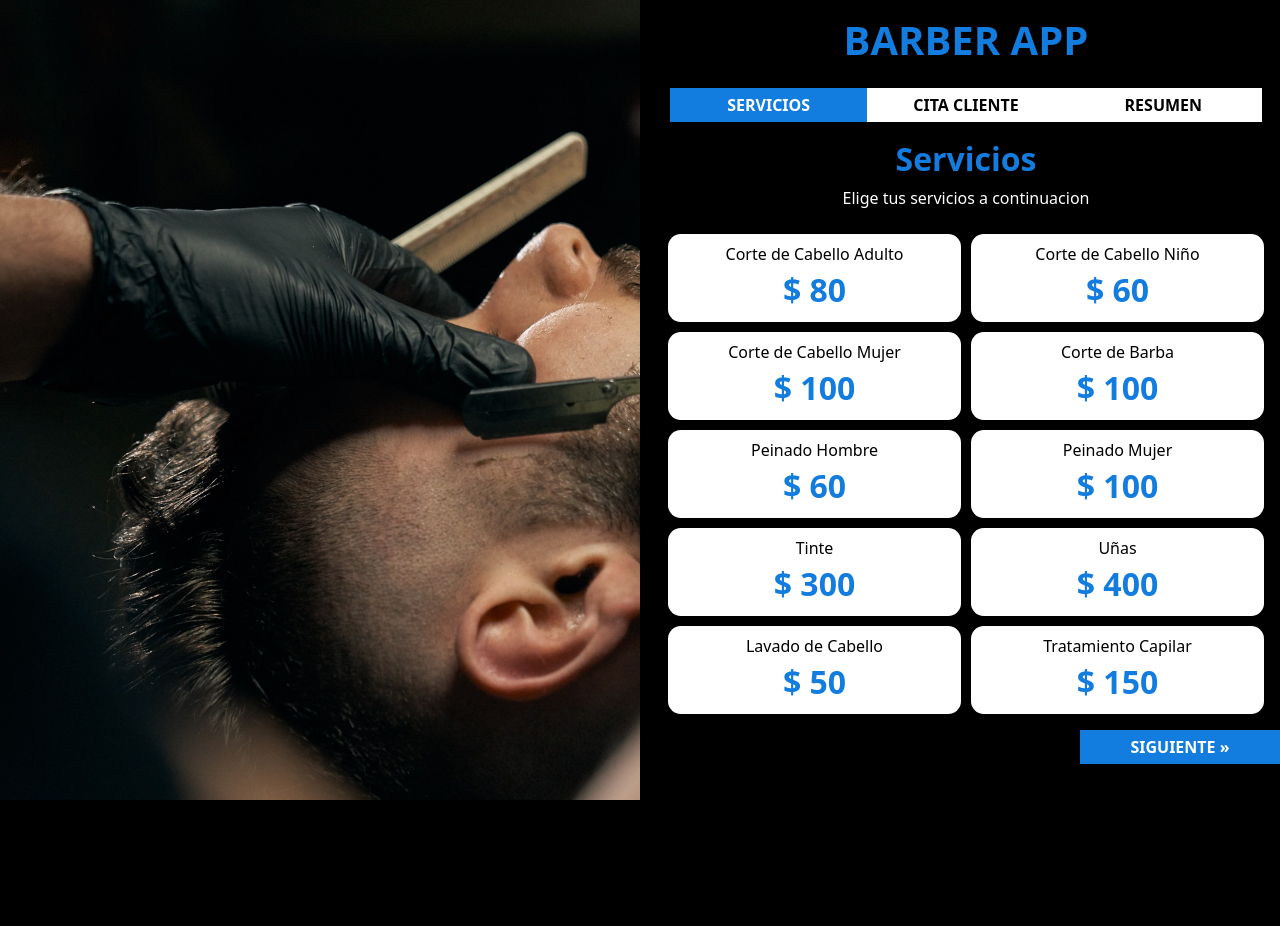
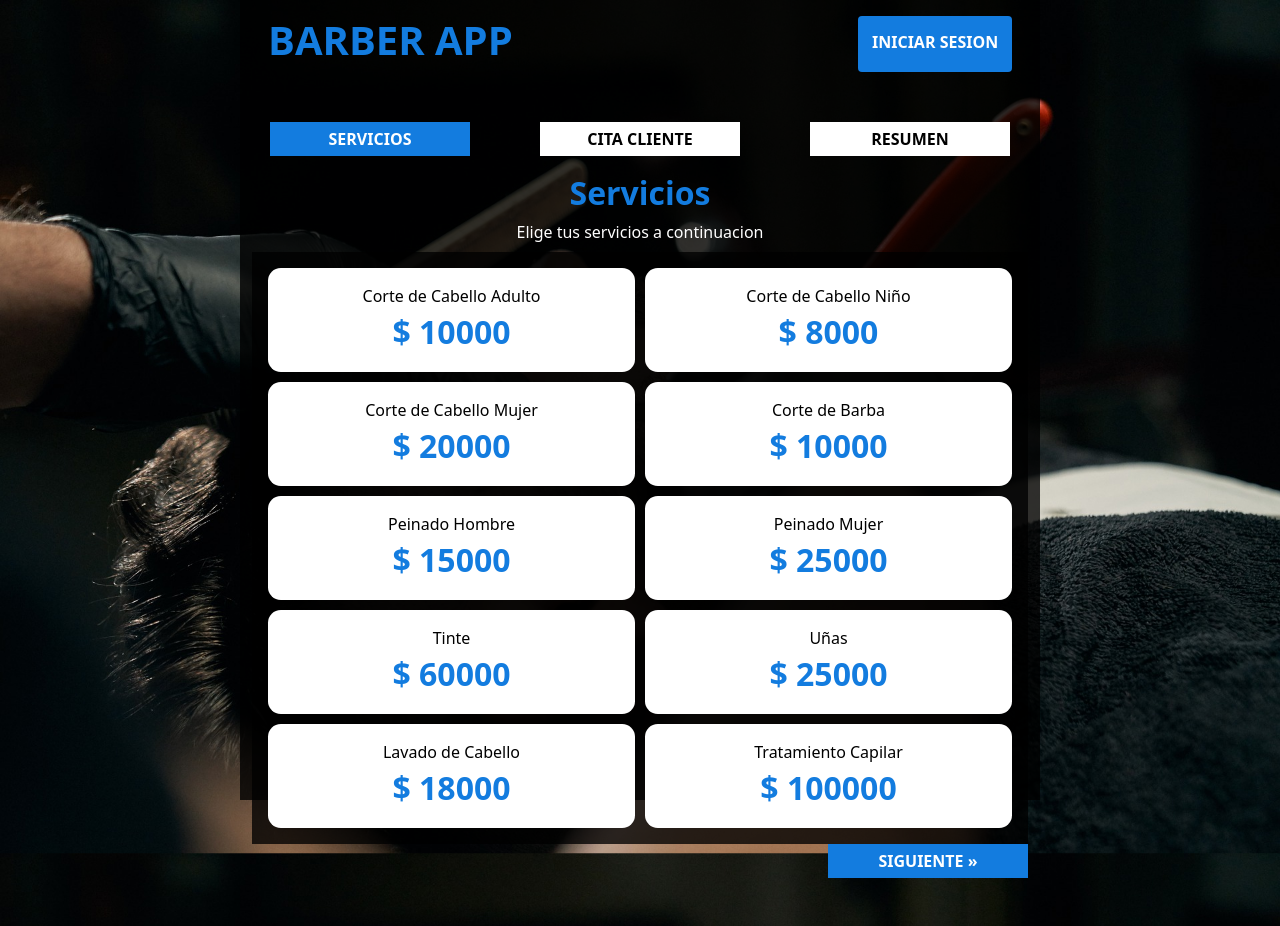
Before and after one commit to juan-beltranos/Barber-App, a plain HTML site: page index.html in a window 1280 px wide. Before the commit the page ends 800 px from the top, so only its background shows below. Drawn offline with nearby package versions, Linux system fonts and the light colour scheme.

Commit message:
Frontend terminado

```diff
--- a/index.html
+++ b/index.html
@@ -1,5 +1,5 @@
 <!DOCTYPE html>
-<html lang="en">
+<html lang="es">
   <head>
     <meta charset="UTF-8" />
     <meta name="viewport" content="width=device-width, initial-scale=1.0" />
@@ -17,13 +17,12 @@
     <link rel="stylesheet" href="./src/css/style.css" />
   </head>
 
-  <body>
-    <div class="row imagen">
-      <div class="contenedor-estetica col-md-6"></div>
-
-      <div class="app col-md-6">
-        <header class="header">
+  <body class="imagen">
+    <div class="row">
+      <div class="app">
+        <header class="header d-flex justify-content-between">
           <h1>BARBER APP</h1>
+          <a href="login.html" class="btn btn-login">Iniciar Sesion</a>
         </header>
         <nav class="tabs">
           <button type="button" data-paso="1">Servicios</button>
@@ -39,9 +38,9 @@
         </div>
 
         <div id="paso-2" class="seccion">
-          <h2>Tus datos y cita</h2>
-          <p>Coloca tus datos y fecha de tu cita</p>
-          <form class="formulario">
+          <h2 class="py-2">Tus datos y cita</h2>
+          <p class="mb-2">Coloca tus datos y fecha de tu cita</p>
+          <form class="formulario py-3">
             <div class="campo">
               <label for="nombre">Nombre</label>
               <input type="text" placeholder="Tu nombre" id="nombre" />
@@ -64,6 +63,7 @@
           <button id="anterior">&laquo; Anterior</button>
           <button id="siguiente">Siguiente &raquo;</button>
         </div>
+        <br />
       </div>
     </div>
 
--- a/servicios.json
+++ b/servicios.json
@@ -3,52 +3,52 @@
         {
             "id": 1,
             "nombre": "Corte de Cabello Adulto",
-            "precio": 80
+            "precio": 10000
         },
         {
             "id": 2,
             "nombre": "Corte de Cabello Niño",
-            "precio": 60
+            "precio": 8000
         },
         {
             "id": 3,
             "nombre": "Corte de Cabello Mujer",
-            "precio": 100
+            "precio": 20000
         },
         {
             "id": 4,
             "nombre": "Corte de Barba",
-            "precio": 100
+            "precio": 10000
         },
         {
             "id": 5,
             "nombre": "Peinado Hombre",
-            "precio": 60
+            "precio": 15000
         },
         {
             "id": 6,
             "nombre": "Peinado Mujer",
-            "precio": 100
+            "precio": 25000
         },
         {
             "id": 7,
             "nombre": "Tinte",
-            "precio": 300
+            "precio": 60000
         },
         {
             "id": 8,
             "nombre": "Uñas",
-            "precio": 400
+            "precio": 25000
         },
         {
             "id": 9,
             "nombre": "Lavado de Cabello",
-            "precio": 50
+            "precio": 18000
         },
         {
             "id": 10,
             "nombre" : "Tratamiento Capilar",
-            "precio": 150
+            "precio": 100000
         }
     ]
 }
--- /dev/null
+++ b/src/css/admin.css
@@ -0,0 +1,71 @@
+/*Globales*/
+h1,
+h2,
+h3 {
+  color: rgb(19, 124, 223);
+  font-weight: bold;
+  text-align: center;
+}
+p {
+  color: white;
+  text-align: center;
+  margin: 0;
+}
+.btn-login {
+  background-color: rgb(19, 124, 223);
+  padding: 0.8rem;
+  color: white;
+  text-decoration: none;
+  font-size: 1rem;
+  font-weight: bold;
+  text-transform: uppercase;
+  border: none;
+}
+.btn-login:hover {
+  background-color: rgb(30, 99, 163);
+  color: white;
+}
+
+/*Pagina princiapal*/
+.imagen {
+  background-image: url(../img/1.jpg);
+  background-size: cover;
+  background-position: center center;
+  background-repeat: no-repeat;
+  background-attachment: fixed;
+}
+.app {
+  background-color: rgba(0, 0, 0, 0.781);
+  margin: auto;
+  margin-top: 50%;
+  width: 70vh;
+}
+
+@media (min-width: 760px) {
+  .app {
+    background-color: rgba(0, 0, 0, 0.781);
+    margin: auto;
+    margin-top: 5rem;
+    padding-top: 1rem;
+    width: 100vh;
+  }
+}
+/*TABLE*/
+
+th,
+td {
+  color: white;
+}
+tr {
+  text-align: center;
+}
+.btn-eliminar {
+  background-color: rgb(194, 0, 0);
+  color: white;
+  font-weight: bold;
+  padding: 0.8rem;
+  border: none;
+}
+.btn-eliminar:hover {
+  background-color: rgb(141, 6, 6);
+}
--- /dev/null
+++ b/src/css/login.css
@@ -0,0 +1,64 @@
+/*Globales*/
+h1,
+h2,
+h3 {
+  color: rgb(19, 124, 223);
+  font-weight: bold;
+  text-align: center;
+}
+p {
+  color: white;
+  text-align: center;
+  margin: 0;
+}
+
+/*Login*/
+.btn-login {
+  background-color: rgb(19, 124, 223);
+  padding: 0.8rem;
+  color: white;
+  text-decoration: none;
+  font-size: 1rem;
+  font-weight: bold;
+  text-transform: uppercase;
+  border: none;
+}
+.btn-login:hover {
+  background-color: rgb(30, 99, 163);
+  color: white;
+}
+
+/*Pagina princiapal*/
+.imagen {
+  background-image: url(../img/1.jpg);
+  background-size: cover;
+  background-position: center center;
+  background-repeat: no-repeat;
+  background-attachment: fixed;
+}
+.app {
+  background-color: rgba(0, 0, 0, 0.781);
+  margin: auto;
+  margin-top: 50%;
+}
+
+@media (min-width: 760px) {
+  .app {
+    background-color: rgba(0, 0, 0, 0.781);
+    margin: auto;
+    margin-top: 10rem;
+    padding-top: 1rem;
+    width: 100vh;
+  }
+}
+.alerta {
+  padding: 1rem;
+  text-align: center;
+  color: white;
+  width: 100%;
+  display: block;
+  margin-bottom: 1rem;
+}
+.error {
+  background-color: rgb(194, 0, 0);
+}
--- a/src/css/style.css
+++ b/src/css/style.css
@@ -26,26 +26,49 @@ button {
 }
 button:hover {
   cursor: pointer;
+  background-color: rgb(19, 124, 223);
+  color: white;
 }
 
 /*Pagina princiapal*/
-.contenedor-estetica {
-  height: 100vh;
-}
+
 .imagen {
   background-image: url(../img/1.jpg);
   background-size: cover;
   background-position: center center;
-  background-attachment: fixed;
+  background-repeat: no-repeat;
+}
+@media (min-width: 720px) {
+  .imagen {
+    background-image: url(../img/1.jpg);
+    background-size: cover;
+    background-position: center center;
+    background-repeat: no-repeat;
+    background-attachment: fixed;
+  }
 }
 .app {
-  background-color: black;
+  background-color: rgba(0, 0, 0, 0.781);
   margin: 0 auto;
-  padding-top: 1rem;
+  height: 100vh;
+}
+@media (min-width: 768px) {
+  .app {
+    background-color: rgba(0, 0, 0, 0.781);
+    margin: 0 auto;
+    width: 100vh;
+  }
+}
+.header {
+  padding: 1rem;
 }
 .tabs {
   text-align: center;
+  margin-top: 1rem;
   display: block;
+}
+.tabs button {
+  margin-top: 1rem;
 }
 @media (min-width: 720px) {
   .tabs {
@@ -57,6 +80,7 @@ button:hover {
 }
 .seccion {
   display: none;
+
 }
 .listado-servicios {
   padding: 1rem;
@@ -67,6 +91,8 @@ button:hover {
     display: grid;
     grid-template-columns: repeat(2, 1fr);
     grid-gap: 10px;
+    background-color: rgba(0, 0, 0, 0.781);
+
   }
 }
 .servicio {
@@ -77,7 +103,7 @@ button:hover {
 @media (min-width: 720px) {
   .servicio {
     background-color: white;
-    padding: 0.5rem;
+    padding: 1rem;
     margin-bottom: 0;
     border-radius: 0.8rem;
   }
@@ -167,3 +193,18 @@ p.total {
   color: rgb(19, 124, 223);
   font-weight: bold;
 }
+
+/*Login*/
+.btn-login {
+  background-color: rgb(19, 124, 223);
+  padding: 0.8rem;
+  color: white;
+  text-decoration: none;
+  font-size: 1rem;
+  font-weight: bold;
+  text-transform: uppercase;
+}
+.btn-login:hover {
+  background-color: rgb(30, 99, 163);
+  color: white;
+}
--- a/src/js/app.js
+++ b/src/js/app.js
@@ -100,7 +100,7 @@ async function mostrarServicios() {
 
       // Generar el precio del servicio
       const precioServicio = document.createElement("P");
-      precioServicio.textContent = `$ ${precio}`;
+      precioServicio.textContent = `$ ${parseFloat(precio)}`;
       precioServicio.classList.add("precio-servicio");
 
       // Generar div contenedor de servicio
@@ -248,7 +248,7 @@ function mostrarResumen() {
 
   serviciosCita.appendChild(headingServicios);
 
-  let cantidad = 0;
+  let cantidad = 0.0;
 
   // Iterar sobre el arreglo de servicios
   servicios.forEach((servicio) => {
@@ -266,7 +266,7 @@ function mostrarResumen() {
     const totalServicio = precio.split("$");
     // console.log(parseInt( totalServicio[1].trim() ));
 
-    cantidad += parseInt(totalServicio[1].trim());
+    cantidad += parseFloat(totalServicio[1].trim());
 
     // Colocar texto y precio en el div
     contenedorServicio.appendChild(textoServicio);
```
Also changed, not shown: admin.html (added, +68 -0 lines), login.html (added, +62 -0 lines), src/js/login.js (added, +79 -0 lines).
